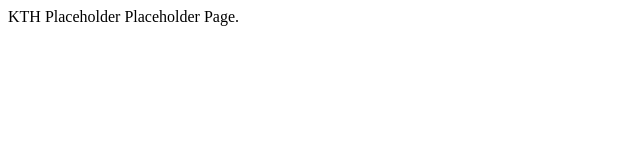
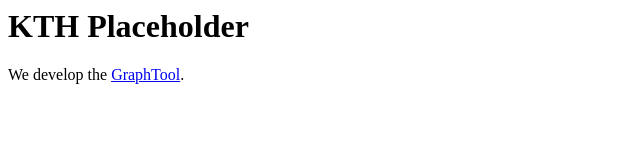
Before and after one commit to KTHPlaceholder/kthplaceholder.github.io, a plain HTML site: page index.html in a window 1280 px wide. Shown: the whole page, without its empty margins (0-640 px from the left). Drawn offline with Linux system fonts and the light colour scheme.

Commit message:
Updated with link

```diff
--- a/index.html
+++ b/index.html
@@ -3,6 +3,8 @@
     <title>KTH Placeholder Github Pages</title>
   </head>
   <body>
-  KTH Placeholder Placeholder Page.
+  <h1>KTH Placeholder</h1>
+
+  We develop the <a href="http://kthplaceholder.github.io/GraphTool/">GraphTool</a>.
   </body>
 </html>
```
